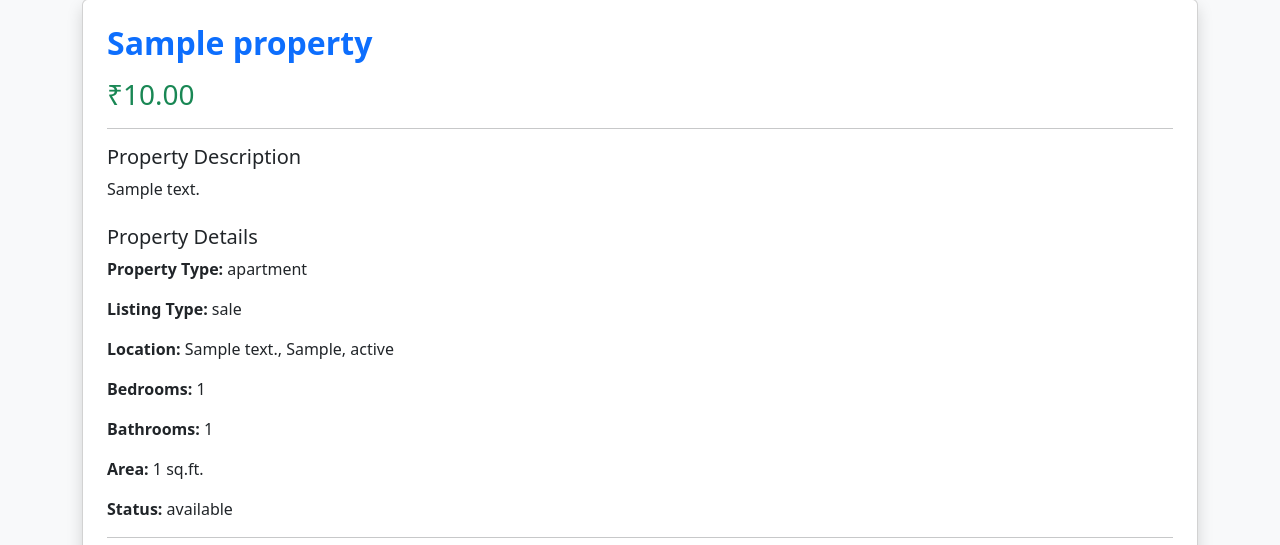
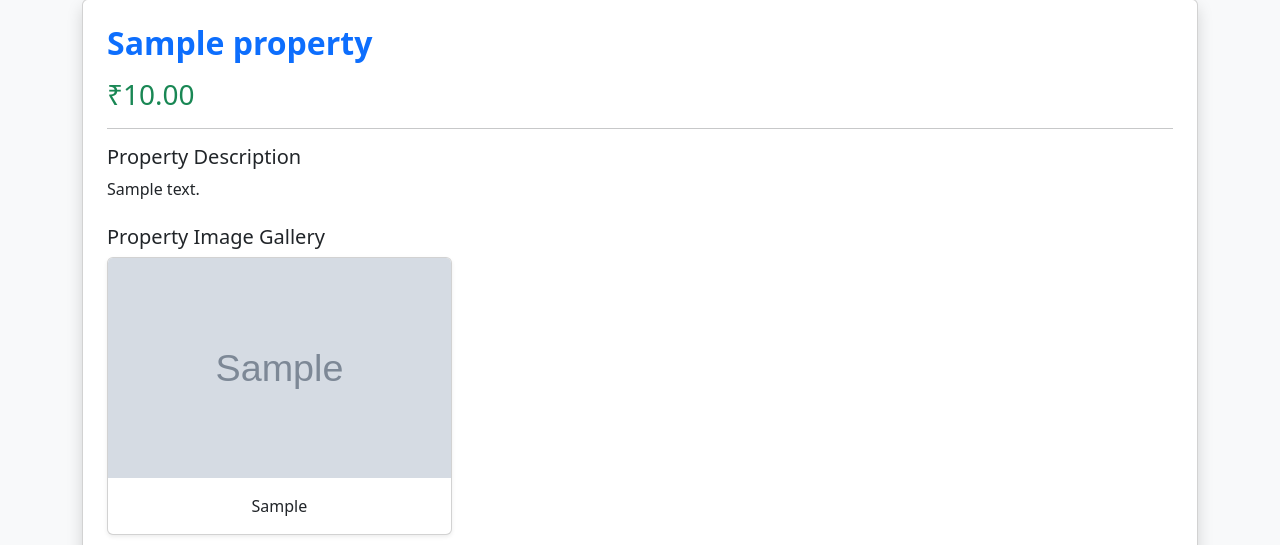
Before and after one commit to Priyanka-github26/Real-Estate-Management-System, a Django app: page /properties/1/ in a window 1280 px wide. Shown: the part 105-650 px from the top of the page. Run offline with Django 4.2, Linux system fonts and the light colour scheme; tables that the repository leaves empty hold one stand-in row (values such as "Sample post"); grey boxes marked "Sample" are stand-in pictures.

Commit message:
Fix property image gallery relationship

```diff
--- a/properties/templates/properties/property_detail.html
+++ b/properties/templates/properties/property_detail.html
@@ -29,13 +29,44 @@
         <div class="card-body p-4">
 
             <h2 class="text-primary fw-bold">{{ property.title }}</h2>
-
             <h3 class="text-success mt-3">₹{{ property.price }}</h3>
 
             <hr>
 
             <h5>Property Description</h5>
             <p>{{ property.description }}</p>
+
+            <!-- Property Image Gallery -->
+            <h5 class="mt-4">Property Image Gallery</h5>
+
+<div class="row g-3">
+    {% for image in property.images.all %}
+        {% if image.image %}
+            <div class="col-md-4 col-sm-6">
+                <div class="card h-100 shadow-sm">
+                    <img src="{{ image.image.url }}"
+                         class="card-img-top"
+                         alt="{{ image.caption|default:property.title }}"
+                         style="height: 220px; object-fit: cover;">
+
+                    {% if image.caption %}
+                        <div class="card-body">
+                            <p class="card-text text-center mb-0">
+                                {{ image.caption }}
+                            </p>
+                        </div>
+                    {% endif %}
+                </div>
+            </div>
+        {% endif %}
+    {% empty %}
+        <div class="col-12">
+            <p class="text-muted">No property images uploaded yet.</p>
+        </div>
+    {% endfor %}
+</div>
+
+            <hr>
 
             <h5 class="mt-4">Property Details</h5>
 
```
